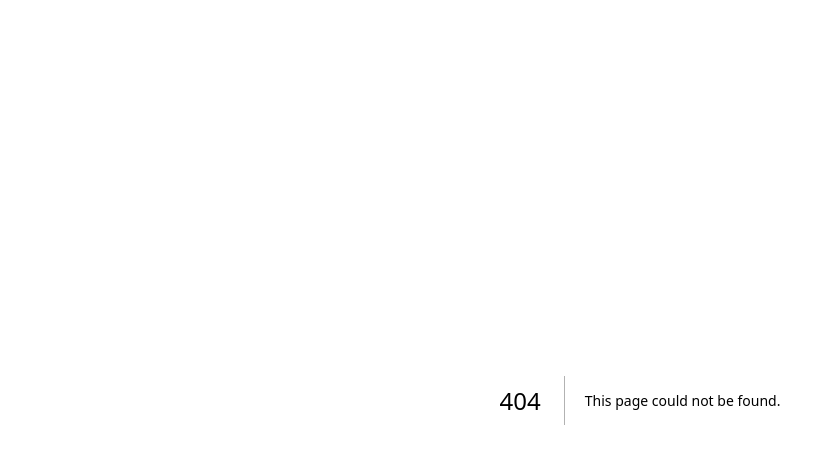
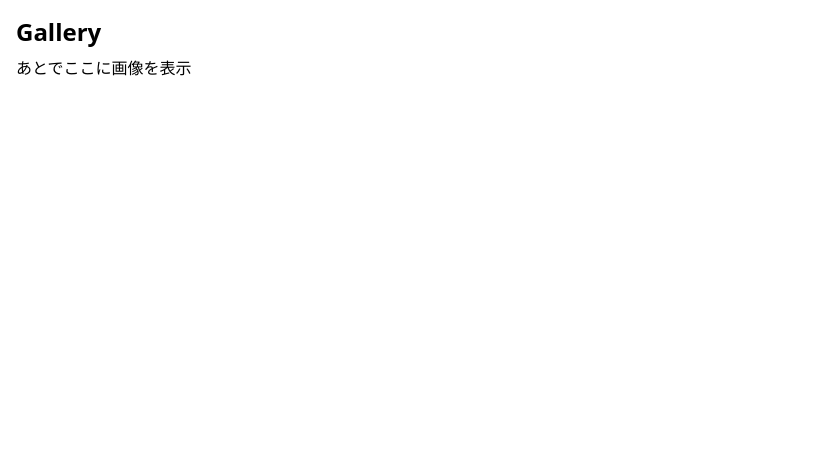
Before and after one commit to FNYukii/next-tutorial, a Next.js app: page /gallery in a window 1280 px wide. Before the commit this address had no page. Shown: the top 464 px of the page, without its empty margins (0-826 px from the left). Built offline with nearby package versions, Linux system fonts and the light colour scheme.

Commit message:
feat: Galleryページを作成

```diff
--- /dev/null
+++ b/src/app/gallery/layout.tsx
@@ -0,0 +1,16 @@
+import type { Metadata } from 'next'
+
+export const metadata: Metadata = {
+	title: "Gallery - My Next App",
+	description: 'Generated by create next app',
+}
+
+export default function galleryLayout({
+	children,
+}: {
+	children: React.ReactNode
+}) {
+	return (
+		<div>{children}</div>
+	)
+}
--- /dev/null
+++ b/src/app/gallery/page.tsx
@@ -0,0 +1,11 @@
+export default function Page() {
+
+  return (
+
+    <main className="p-4">
+
+      <h1 className="text-2xl font-bold">Gallery</h1>
+			<p className="mt-2">あとでここに画像を表示</p>
+    </main>
+  )
+}
```
